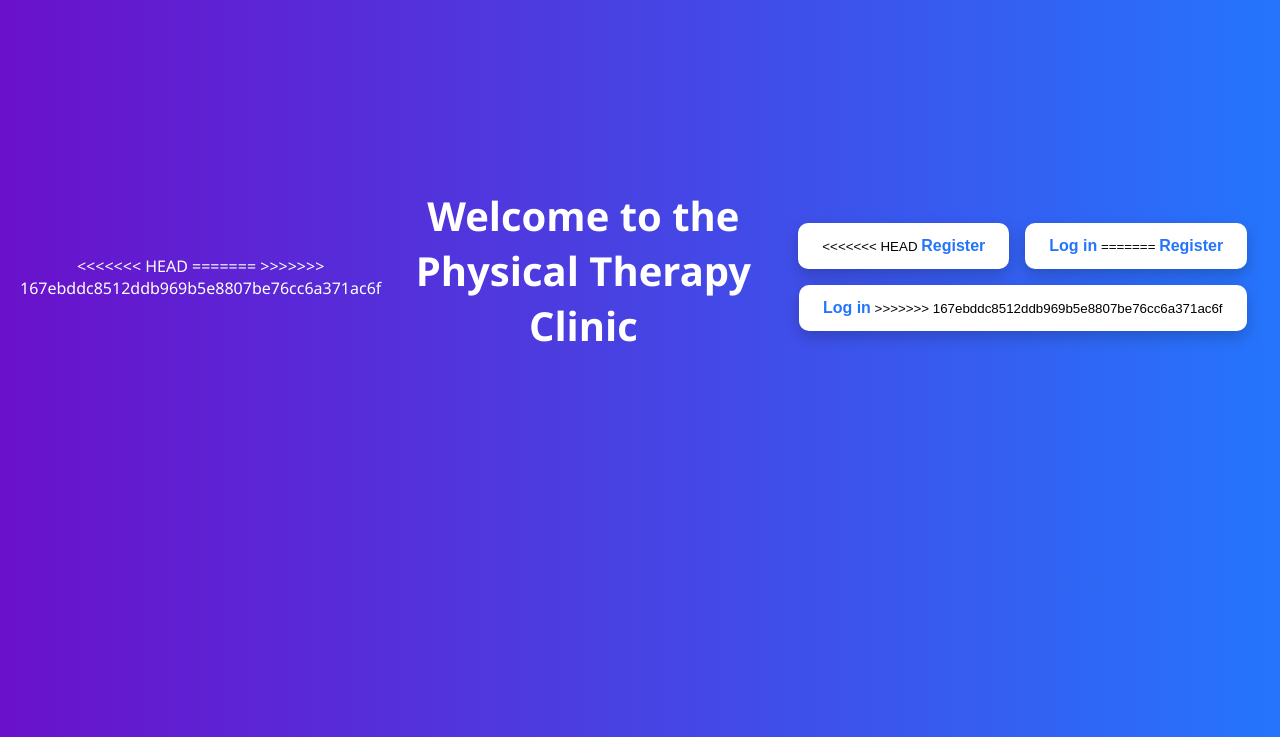
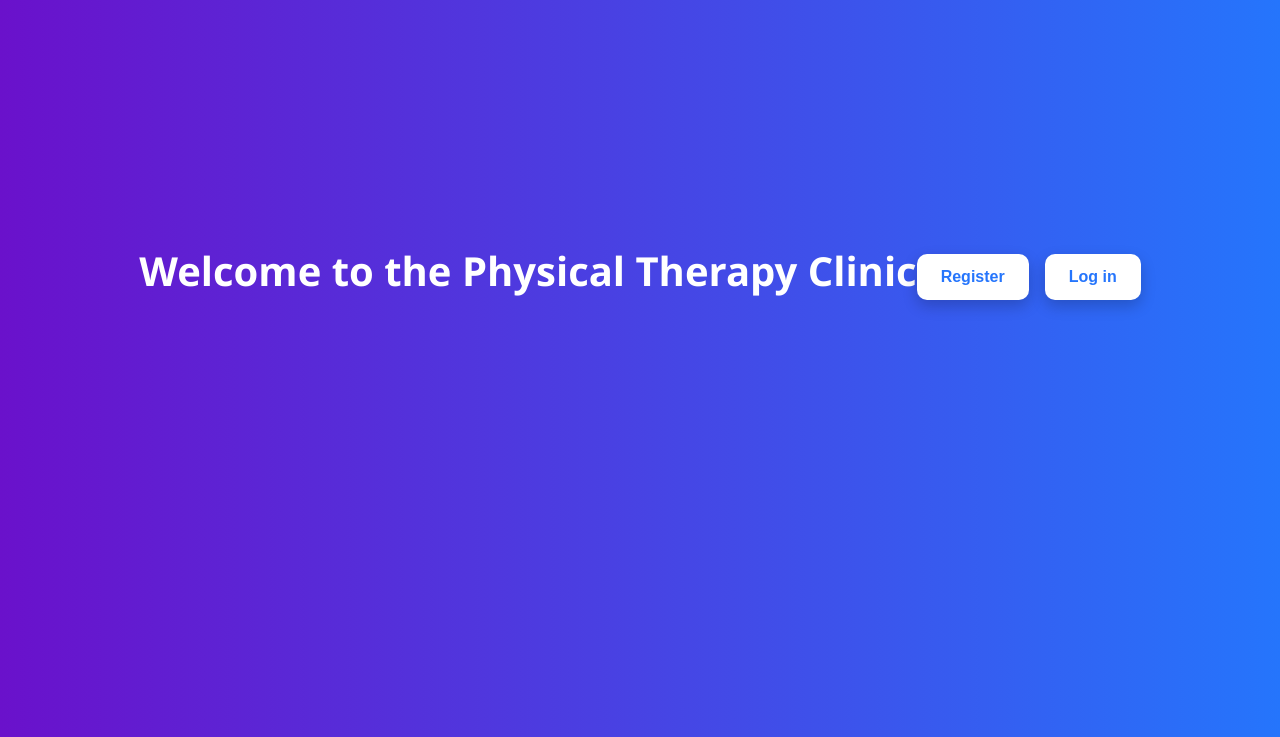
Before and after one commit to MarcoMedhatEgitto/secondaPagellaProject, a PHP site: page / in a window 1280 px wide. Shown: the part 183-920 px from the top of the page. Run offline with PHP 8.4, Linux system fonts and the light colour scheme.

Commit message:
final project

```diff
--- a/index.php
+++ b/index.php
@@ -6,7 +6,6 @@ session_start();
 <head>
     <meta charset="UTF-8">
     <title>Health Center!</title>
-<<<<<<< HEAD
     <style>
         body {
     background: linear-gradient(to right, #6a11cb, #2575fc);
@@ -58,9 +57,7 @@ h1 {
 }
 
     </style>
-=======
     <link rel="stylesheet" href="/secondaPagellaProject/styles.css">
->>>>>>> 167ebddc8512ddb969b5e8807be76cc6a371ac6f
 </head>
 <body>
     <h1>Welcome to the Physical Therapy Clinic</h1>
@@ -68,25 +65,16 @@ h1 {
     <div class="button-group">
     <?php if (!isset($_SESSION['email'])): ?>
         <button>
-<<<<<<< HEAD
             <a href="folders/Register.php">Register</a>
         </button>
         <button>
             <a href="folders/Login.php">Log in</a>
-=======
-            <a href="/administrations/Register.php">Register</a>
-        </button>
-        <button>
-            <a href="/administrations/Login.php">Log in</a>
->>>>>>> 167ebddc8512ddb969b5e8807be76cc6a371ac6f
         </button>
     <?php endif; ?>
 
     <?php if (isset($_SESSION['email'])): ?>
         <button>
-<<<<<<< HEAD
             <a href="folders/Logout.php">Log in</a>
-=======
             <a href="/administrations/Dashboard.php">Dashboard</a>
         </button>
         <button>
@@ -94,7 +82,6 @@ h1 {
         </button>
         <button>
             <a href="/administrations/makeRiservation">Reserve</a>
->>>>>>> 167ebddc8512ddb969b5e8807be76cc6a371ac6f
         </button>
     <?php endif; ?>
     </div>
```
